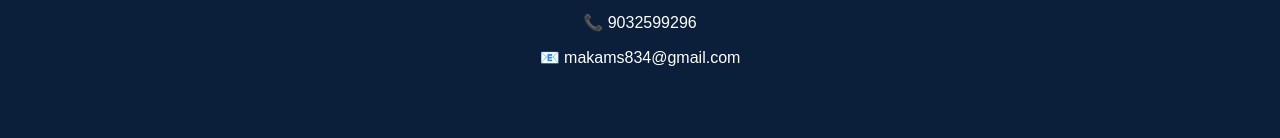
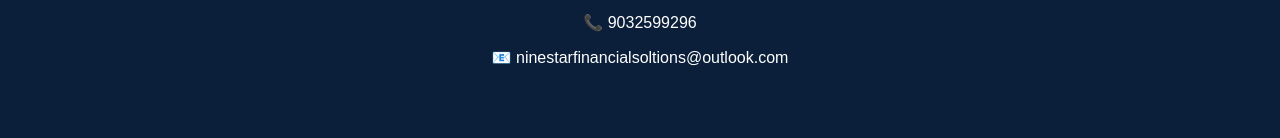
Before and after one commit to NineStarFinancialSolutions/nine-star-financial-solutions, a plain HTML site: page index.html in a window 1280 px wide. Shown: the part 1214-1352 px from the top of the page. Drawn offline with Linux system fonts and the light colour scheme.

Commit message:
Update email contact in index.html

```diff
--- a/index.html
+++ b/index.html
@@ -126,7 +126,7 @@ margin-top:40px;
 
 <p>📞 9032599296</p>
 
-<p>📧 makams834@gmail.com</p>
+<p>📧 ninestarfinancialsoltions@outlook.com</p>
 
 </section>
 
```
